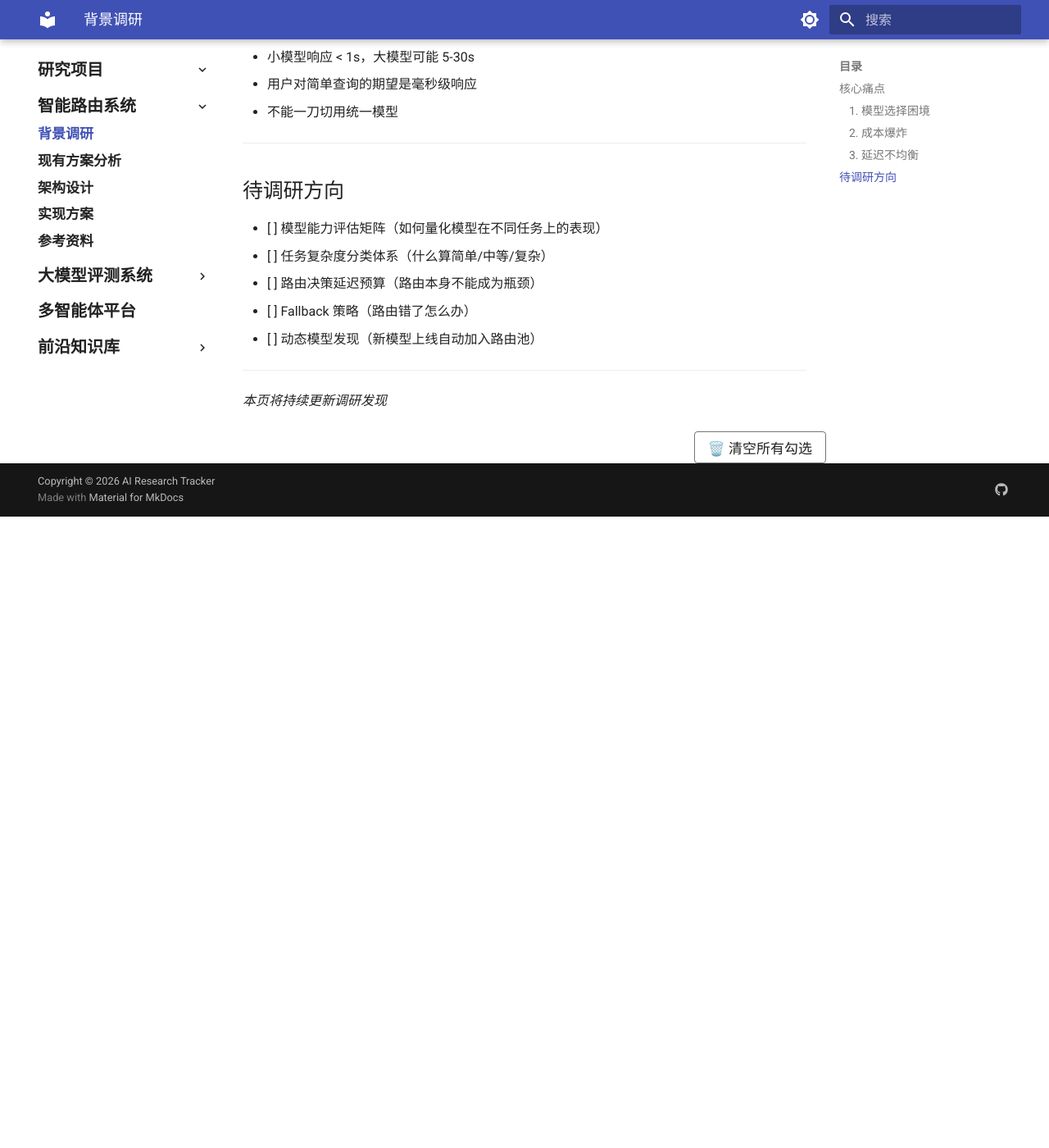
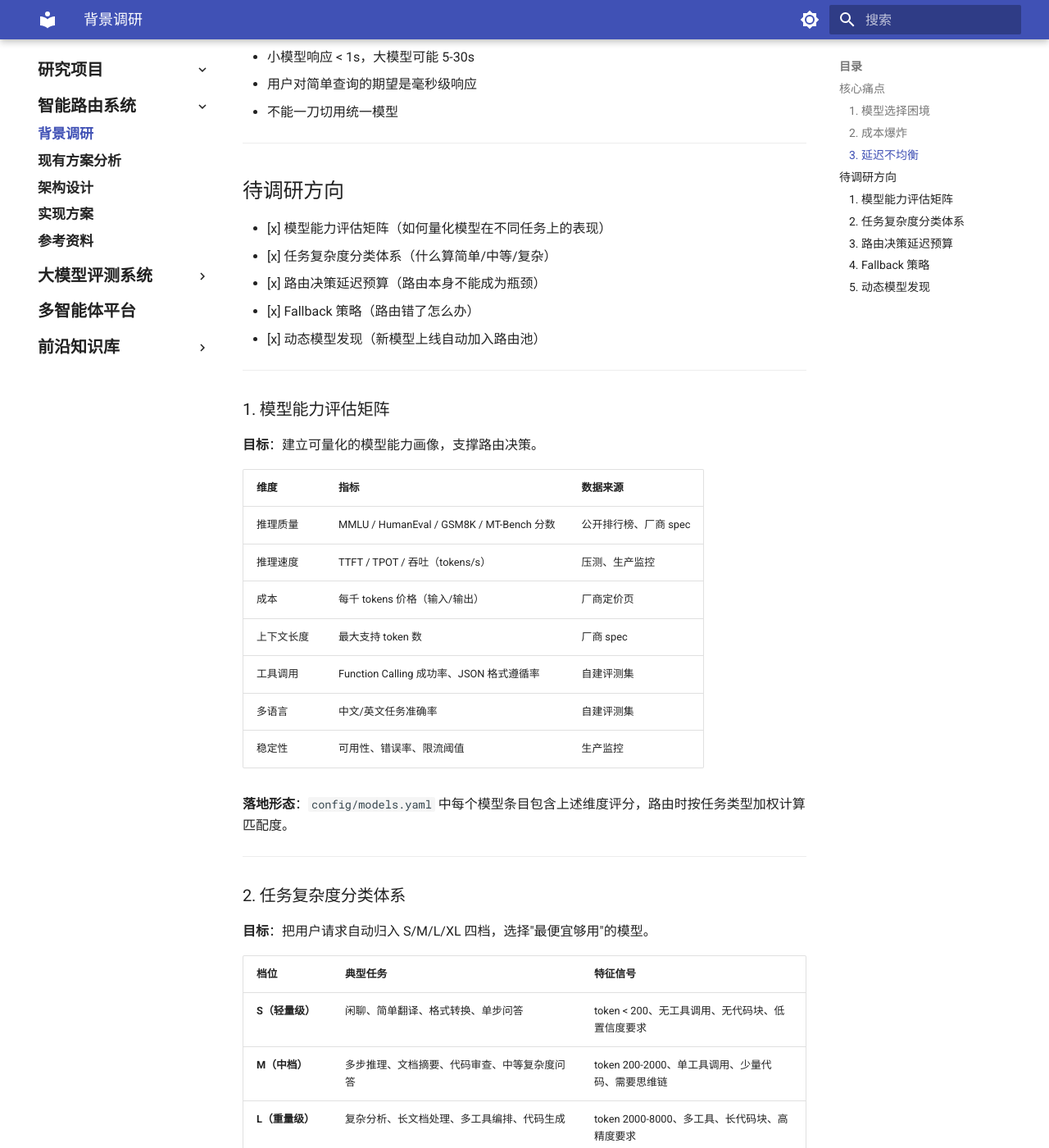
Before and after one commit to 1shinia/ai_research, an MkDocs documentation site: the page built from docs/projects/smart-router/01-background.md, in a window 1280 px wide and 1400 px high, scrolled down 868 px. Shown: the whole window at 82% size. Built offline with MkDocs 1.6.1 and Material for MkDocs 9.7.7, drawn with Linux system fonts in a browser that asks for light colours; before the commit the page ends 1498 px from its top, so only the background shows below that; some of the changed text lies outside the part shown.

Commit message:
docs: 填充 smart-router 待调研方向（5 项详细方案）

```diff
--- a/docs/projects/smart-router/01-background.md
+++ b/docs/projects/smart-router/01-background.md
@@ -31,11 +31,93 @@
 
 ## 待调研方向
 
-- [ ] 模型能力评估矩阵（如何量化模型在不同任务上的表现）
-- [ ] 任务复杂度分类体系（什么算简单/中等/复杂）
-- [ ] 路由决策延迟预算（路由本身不能成为瓶颈）
-- [ ] Fallback 策略（路由错了怎么办）
-- [ ] 动态模型发现（新模型上线自动加入路由池）
+- [x] 模型能力评估矩阵（如何量化模型在不同任务上的表现）
+- [x] 任务复杂度分类体系（什么算简单/中等/复杂）
+- [x] 路由决策延迟预算（路由本身不能成为瓶颈）
+- [x] Fallback 策略（路由错了怎么办）
+- [x] 动态模型发现（新模型上线自动加入路由池）
+
+---
+
+### 1. 模型能力评估矩阵
+
+**目标**：建立可量化的模型能力画像，支撑路由决策。
+
+| 维度 | 指标 | 数据来源 |
+|:-----|:-----|:---------|
+| 推理质量 | MMLU / HumanEval / GSM8K / MT-Bench 分数 | 公开排行榜、厂商 spec |
+| 推理速度 | TTFT / TPOT / 吞吐（tokens/s） | 压测、生产监控 |
+| 成本 | 每千 tokens 价格（输入/输出） | 厂商定价页 |
+| 上下文长度 | 最大支持 token 数 | 厂商 spec |
+| 工具调用 | Function Calling 成功率、JSON 格式遵循率 | 自建评测集 |
+| 多语言 | 中文/英文任务准确率 | 自建评测集 |
+| 稳定性 | 可用性、错误率、限流阈值 | 生产监控 |
+
+**落地形态**：`config/models.yaml` 中每个模型条目包含上述维度评分，路由时按任务类型加权计算匹配度。
+
+---
+
+### 2. 任务复杂度分类体系
+
+**目标**：把用户请求自动归入 S/M/L/XL 四档，选择"最便宜够用"的模型。
+
+| 档位 | 典型任务 | 特征信号 |
+|:-----|:---------|:---------|
+| **S（轻量级）** | 闲聊、简单翻译、格式转换、单步问答 | token < 200、无工具调用、无代码块、低置信度要求 |
+| **M（中档）** | 多步推理、文档摘要、代码审查、中等复杂度问答 | token 200-2000、单工具调用、少量代码、需要思维链 |
+| **L（重量级）** | 复杂分析、长文档处理、多工具编排、代码生成 | token 2000-8000、多工具、长代码块、高精度要求 |
+| **XL（旗舰级）** | 深度研究、复杂数学证明、大规模代码重构、多轮 Agent 协作 | token > 8000、多轮 ReAct、需要强推理链 |
+
+**动态调整**：实际路由时结合 flag_rules（high_risk/debug/strict_format 等强制升级）和 sticky 机制（多轮对话保持档位）。
+
+---
+
+### 3. 路由决策延迟预算
+
+**目标**：路由本身不能成为瓶颈，决策延迟控制在毫秒级。
+
+| 阶段 | 延迟预算 | 优化手段 |
+|:-----|:---------|:---------|
+| 特征提取 | < 1ms | 规则匹配、轻量正则、缓存上下文长度 |
+| 复杂度评估 | < 1ms | 预计算 token 数、规则引擎 |
+| Flag 分类 | < 0.5ms | 正则预编译、关键词哈希 |
+| 档位决策 | < 0.5ms | 确定性规则、无 ML 推理（纯规则模式） |
+| 模型选择 | < 1ms | 配置驱动、内存索引 |
+| **总计** | **< 5ms** | 全流程内存操作、无 I/O |
+
+**兜底**：若特征提取超时，直接按历史默认档位路由，不阻塞请求。
+
+---
+
+### 4. Fallback 策略
+
+**目标**：路由错误或模型故障时，优雅降级保证可用性。
+
+| 触发条件 | Fallback 动作 |
+|:---------|:-------------|
+| 模型超时（> 30s） | 降一档重试，最多 2 次 |
+| 模型返回 5xx/限流 | 切换到同档备用模型池 |
+| 输出格式校验失败 | 降档 + 注入严格格式提示词重试 |
+| 工具调用连续失败 | 降档 + 简化工具集重试 |
+| 路由决策本身异常 | 直接 fallback 到默认轻量级模型（如 glm-flash） |
+
+**熔断机制**：连续 3 次失败后，该模型进入 60s 冷却期，期间不分配新请求。
+
+---
+
+### 5. 动态模型发现
+
+**目标**：新模型上线后自动加入路由池，无需重启服务。
+
+| 机制 | 实现方式 |
+|:-----|:---------|
+| 模型注册 | `models.yaml` 热加载 + inotify/watchdog 文件变更监听 |
+| 健康检查 | 每 60s ping 一次 `/v1/models`，记录延迟/可用性 |
+| 能力标签 | 模型元数据包含 `max_context`、`supports_tools`、`cost_per_1k` 等标签 |
+| 自动路由 | 新模型加入后，按能力标签自动匹配适合的任务类型 |
+| 灰度上线 | 新模型先以 `shadow` 模式运行（只记录不实际调用），验证稳定后切 `active` |
+
+**配置驱动**：所有模型元数据集中在 `config/models.yaml`，服务启动时加载，运行时可热重载。
 
 ---
 
```
